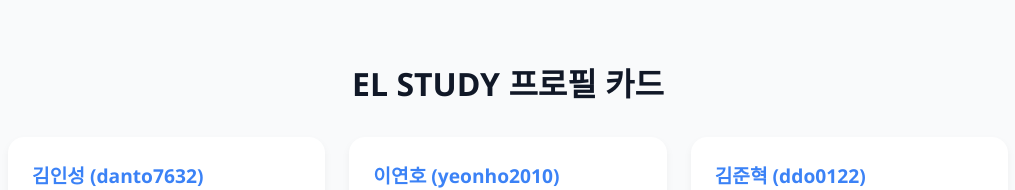
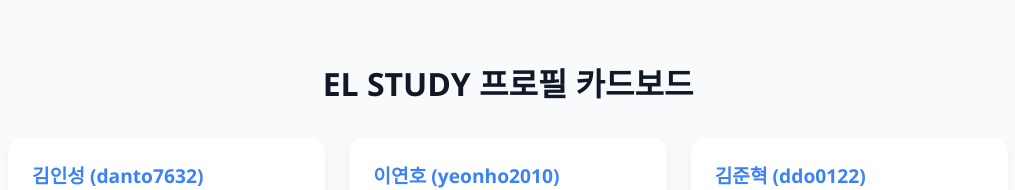
Before and after one commit to Danto7632/solvedac_profile, a plain HTML site: page index.html in a window 1280 px wide. Shown: the top 190 px of the page, without its empty margins (132-1147 px from the left). Drawn offline with Linux system fonts and the light colour scheme.

Commit message:
Update index.html

```diff
--- a/index.html
+++ b/index.html
@@ -3,9 +3,8 @@
 <head>
   <meta charset="UTF-8">
   <meta name="viewport" content="width=device-width, initial-scale=1.0">
-  <meta property="og:title" content="EL STUDY 프로필 카드" />
-  <meta property="og:description" content="solved.ac 데이터를 기반으로 한 EL STUDY 팀원들의 카드보드!" />
-  <meta property="og:image" content="https://mazassumnida.wtf/api/v2/generate_badge?boj=danto7632" />
+  <meta property="og:title" content="EL STUDY 프로필 카드보드" />
+  <meta property="og:description" content="solved.ac 데이터를 기반으로 한 EL STUDY 팀원들의 프로필 카드보드!" />
   <meta property="og:url" content="https://solvedac-profile-theta.vercel.app/" />
 
   <title>EL STUDY 프로필 카드</title>
@@ -96,7 +95,7 @@
   </style>
 </head>
 <body>
-  <h2>EL STUDY 프로필 카드</h2>
+  <h2>EL STUDY 프로필 카드보드</h2>
   <div id="container"></div>
 
   <script>
```
